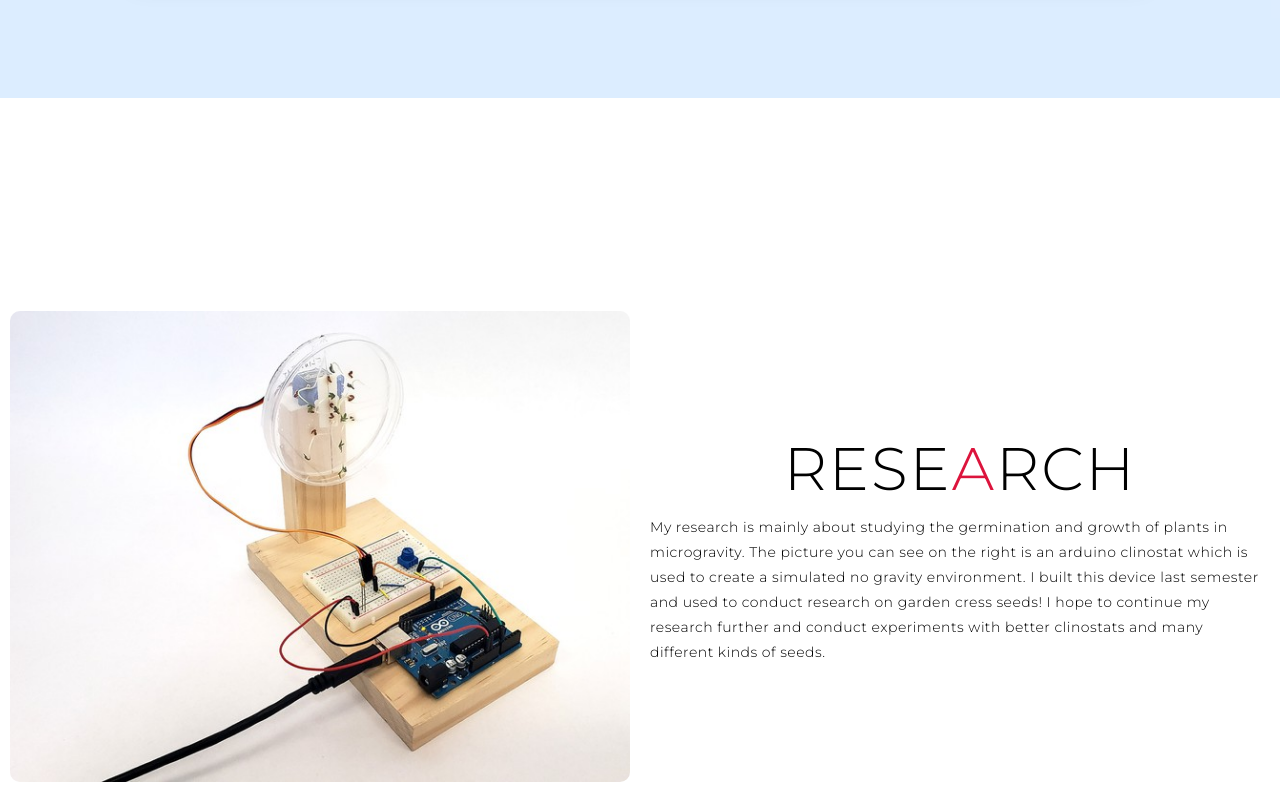
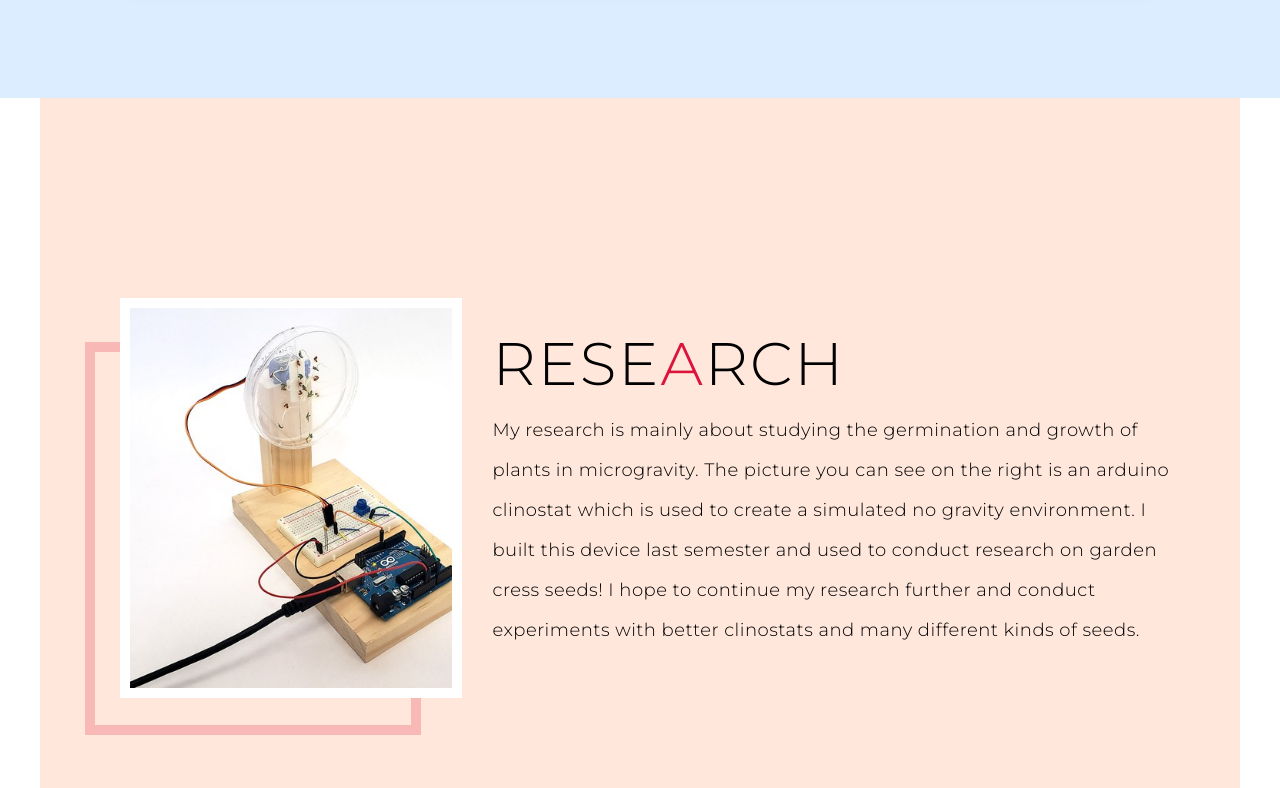
Before and after one commit to am23109Saanvi/am23109_Saanvi_Mid-Term_portfolio, a plain HTML site: page index.html in a window 1280 px wide. Shown: the part 2777-3565 px from the top of the page. Drawn offline with Linux system fonts and the light colour scheme.

Commit message:
Update style.css

```diff
--- a/style.css
+++ b/style.css
@@ -520,13 +520,13 @@ p {
 }
 
 /*Research Section*/
-#research {
+/*#research {
   display: flex;
   flex-direction: row;
   align-items: flex-start;
   margin-top: 50px;
   margin-bottom: 50px;
-  scroll-margin-top: 100px; /* Adjust this value to fine-tune the scroll position */
+  scroll-margin-top: 100px;
 }
 
 #research .section-title {
@@ -545,8 +545,7 @@ p {
 
 .research-content {
   flex: 1;
-  padding-left: 50px; /* Add padding to move content to the right */
-}
+  padding-left: 50px;}
 
 .research-content p {
 	font-size: 2rem;
@@ -582,8 +581,58 @@ p {
 	max-width: 100%;
 	height: auto;
 	border-radius: 10px;
-  }
-
+  }*/
+#research .research {
+	flex-direction: column-reverse;
+	text-align: center;
+	max-width: 1200px;
+	margin: 0 auto;
+	padding: 100px 20px;
+}
+#research .research{
+	background-color: rgba(255, 226, 212, 0.8);
+	background-size: cover;
+}
+#research .col-left {
+	width: 250px;
+	height: 360px;
+}
+#research .col-right {
+	width: 100%;
+}
+#research .col-right h2 {
+	font-size: 2em;
+	font-weight: 500;
+	letter-spacing: 0.2rem;
+	margin-bottom: 10px;
+}
+#research .col-right p {
+	margin-bottom: 20px;
+	font-size: 1.8rem;
+	line-height: 40px;
+}
+#research .col-right .cta {
+	color: black;
+	margin-bottom: 50px;
+	padding: 10px 20px;
+	font-size: 2rem;
+}
+#research .col-left .research-img {
+	height: 100%;
+	width: 100%;
+	position: relative;
+	border: 10px solid white;
+}
+#research .col-left .research-img::after {
+	content: '';
+	position: absolute;
+	left: -33px;
+	top: 19px;
+	height: 98%;
+	width: 98%;
+	border: 7px solid crimson;
+	z-index: -1;
+}
 
 
 /* About Section*/
@@ -849,7 +898,28 @@ p {
 		text-align: left;
 	}
 	/* End About */
-
+	#research .research {
+		flex-direction: row;
+	}
+	#research .col-left {
+		width: 600px;
+		height: 400px;
+		padding-left: 60px;
+	}
+	#research .research .col-left .research-img::after {
+		left: -45px;
+		top: 34px;
+		height: 98%;
+		width: 98%;
+		border: 10px solid crimson;
+	}
+	#research .col-right {
+		text-align: left;
+		padding: 30px;
+	}
+	#research .col-right h1 {
+		text-align: left;
+	}
 	/* contact  */
 	#contact .contact {
 		flex-direction: column;
```
